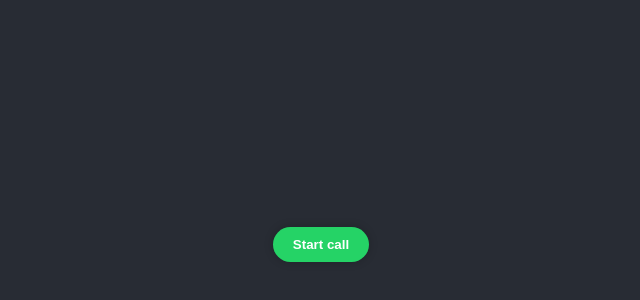
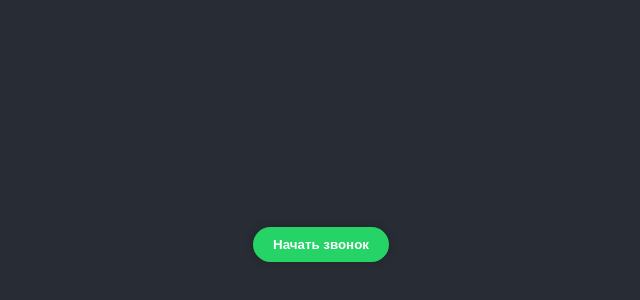
Before and after one commit to Barlock42/webrtc-firebase-demo-main, a React (Create React App) app: page / in a window 1280 px wide. Shown: the part 156-456 px from the top of the page, without its empty margins (319-959 px from the left). Built offline with nearby package versions, Linux system fonts and the light colour scheme.

Commit message:
Refactor

```diff
--- a/src/App.js
+++ b/src/App.js
@@ -1,11 +1,15 @@
 import "./App.css";
 import React, { useRef, useState } from "react";
+import Button from "./components/button";
+import Video from "./components/video";
 
 const App = () => {
   const [stream, setStream] = useState(null);
+  const [isComponentVisible, setIsComponentVisible] = useState(false);
   const videoRef = useRef(null);
 
   const startWebcam = async () => {
+    toggleVisibility();
     try {
       const mediaStream = await navigator.mediaDevices.getUserMedia({
         video: true,
@@ -20,86 +24,35 @@ const App = () => {
     }
   };
 
-  const handleClick = () => {
-    const newWindow = window.open("", "", "height=600,width=800");
-    newWindow.document.body.innerHTML = `<div class="callModal" style="
-      background-color: #282c34;
-      min-height: 100vh;
-      display: flex;
-      flex-direction: column;
-      align-items: center;
-      justify-content: center;
-      font-size: calc(10px + 2vmin);
-      color: white;"></div>`;
-    newWindow.document.documentElement.style.margin = "0";
-    newWindow.document.body.style.margin = "0";
+  const stopWebcam = () => {
+    if (stream) {
+      stream.getTracks().forEach((track) => track.stop());
+      setStream(null);
+    }
+  };
 
-    // ${ReactDOMServer.renderToString(<WebcamVideo onButtonClick={onButtonClick}/>)}
-    newWindow.document.querySelector(".callModal").innerHTML = `
-      <video
-      ref=${videoRef}
-        autoplay
-        playsinline
-        style="
-          display: flex;
-          justifyContent: center;
-          marginBottom: 20px;
-          color: white;
-        "
-      ></video>
-
-      <button
-        id="callButton"
-        style="
-          display: flex;
-          justify-content: center;
-          align-items: center;
-          background-color: #25D366;
-          color: #FFFFFF;
-          border-radius: 50%;
-          width: 80px;
-          height: 80px;
-          margin: 10px;
-          border: none;
-          outline: none;
-          cursor: pointer;
-        "
-      >
-        Камера
-      </button>
-
-      <button
-        id="endButton"
-        style="
-          display: flex;
-          justify-content: center;
-          align-items: center;
-          background-color: #E45649;
-          color: #FFFFFF;
-          border-radius: 50%;
-          width: 80px;
-          height: 80px;
-          margin: 10px;
-          border: none;
-          outline: none;
-          cursor: pointer;
-        "
-        onclick="window.close()"
-      >
-        Положить трубку
-      </button>
-    `;
-
-    const callButton = newWindow.document.querySelector("#callButton");
-    callButton.addEventListener("click", startWebcam);
+  const toggleVisibility = () => {
+    console.log("click")
+    setIsComponentVisible((prevVisibility) => !prevVisibility);
   };
 
   return (
     <div className="App">
       <header className="App-header">
-        <button className="App-button" onClick={handleClick}>
-          Start call
-        </button>
+        {isComponentVisible && <Video videoRef={videoRef}></Video>}
+        {isComponentVisible && (
+          <Button
+            color={"red"}
+            text={"Положить трубку"}
+            clickHandler={stopWebcam}
+            toggleVisibility={toggleVisibility}
+          ></Button>
+        )}
+        {!isComponentVisible && (
+          <button className="App-button" onClick={startWebcam}>
+            Начать звонок
+          </button>
+        )}
       </header>
     </div>
   );
--- /dev/null
+++ b/src/components/button.js
@@ -0,0 +1,30 @@
+import React from "react";
+
+function Button({ color, text, clickHandler, toggleVisibility }) {
+  const styles = {
+    display: "flex",
+    justifyContent: "center",
+    alignItems: "center",
+    backgroundColor: color,
+    color: "#FFFFFF",
+    borderRadius: "50%",
+    width: "80px",
+    height: "80px",
+    margin: "10px",
+    border: "none",
+    outline: "none",
+    cursor: "pointer",
+  };
+
+  const handleClick = () => {
+    clickHandler(); // Call the original click handler
+    toggleVisibility(); // Toggle the visibility state
+  };
+
+  return (
+    <button style={styles} onClick={handleClick}>
+      {text}
+    </button>
+  );
+}
+export default Button;
--- /dev/null
+++ b/src/components/video.js
@@ -0,0 +1,19 @@
+import React from "react";
+
+function Video({ videoRef }) {
+    const style = {
+        display: "flex",
+        justifyContent: "center",
+        marginBottom: "20px",
+        color: "white"
+      };
+
+
+    return <video
+          autoPlay
+          playsInline
+          style = {style}
+        ></video>
+}
+
+export default Video;
```
